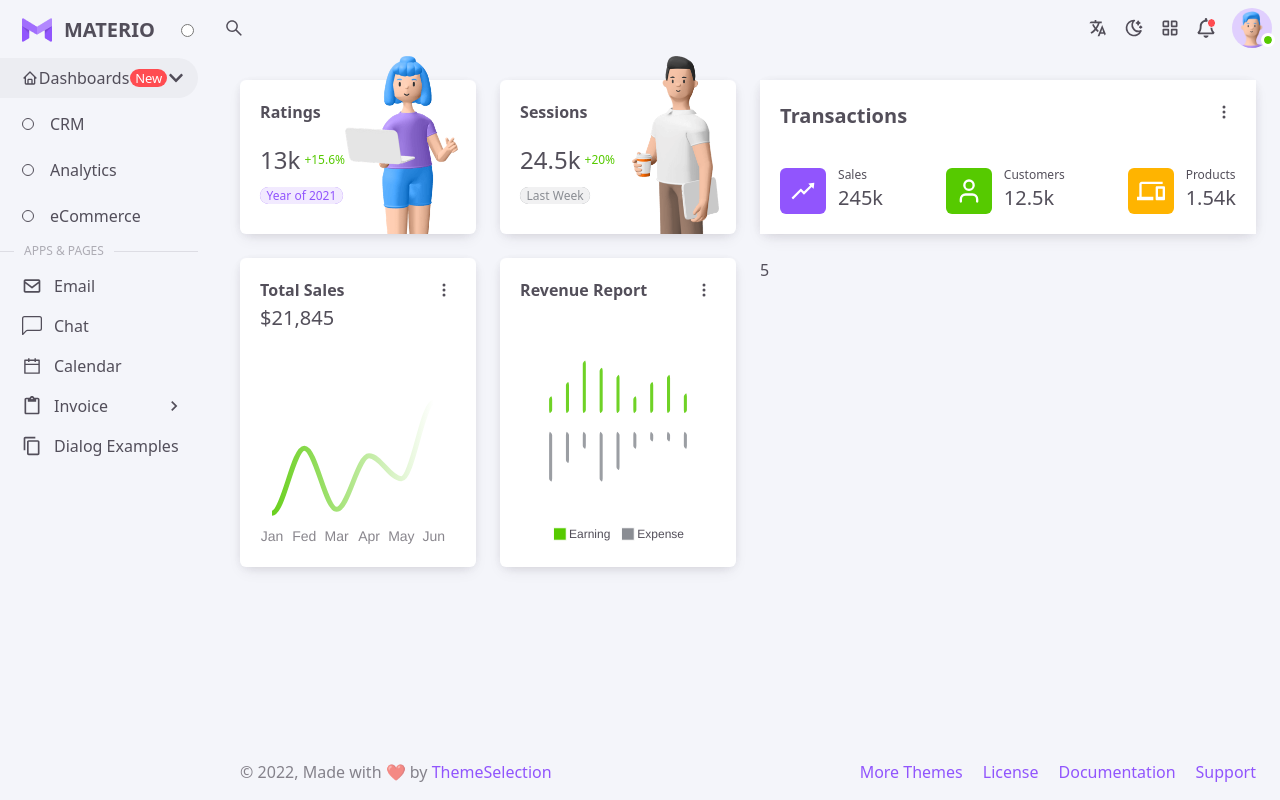
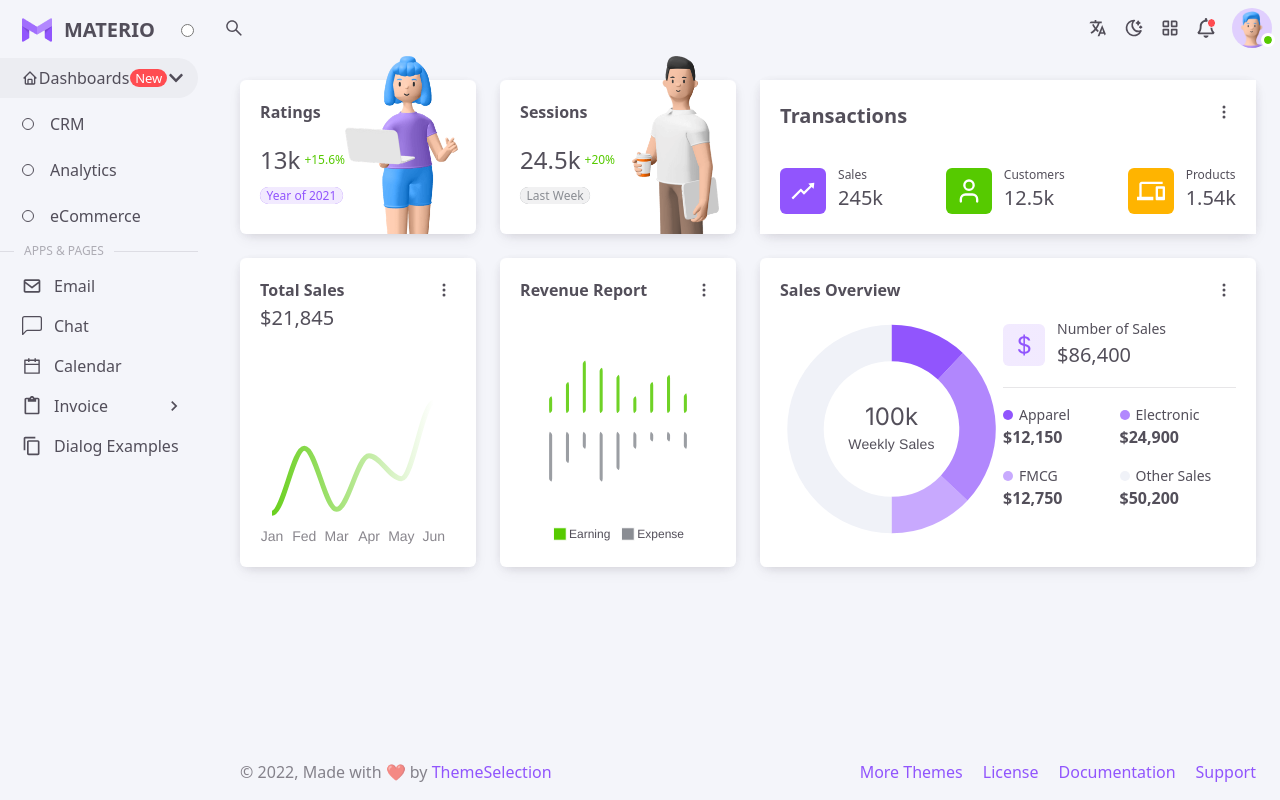
Before and after one commit to Ali503-7/Admin-Dashboard, a React (Vite) app: page / in a window 1280 px wide. Built offline with nearby package versions, Linux system fonts and the light colour scheme.

Commit message:
box-6 is all done

```diff
--- a/package.json
+++ b/package.json
@@ -11,6 +11,7 @@
   },
   "dependencies": {
     "apexcharts": "^3.41.0",
+    "chart.js": "^4.3.0",
     "react": "^18.2.0",
     "react-apexcharts": "^1.4.0",
     "react-dom": "^18.2.0",
--- a/src/index.scss
+++ b/src/index.scss
@@ -21,7 +21,7 @@
   @apply text-[24px] leading-[32px] font-normal
 }
 .H6 {
-  @apply text-[20px] leading-[32px] font-normal
+  @apply text-[20px] leading-[32px] font-medium
 }
 .Subtile1 {
   @apply text-[16px] leading-[28px] font-normal
@@ -33,7 +33,7 @@
   @apply text-[16px] leading-[24px] font-normal
 }
 .Body2 {
-  @apply text-[14px] leading-[21px] font-semibold
+  @apply text-[14px] leading-[21px] font-normal
 }
 .Capion {
   @apply text-[12px] leading-[14px] font-normal
@@ -142,9 +142,22 @@
   @apply text-[14px] leading-[21px] font-normal text-Light-Text-Secondary dark:text-Dark-Text-Primary;
 }
 
-.apexcharts-bar-area .apexcharts-bar {
-  border-radius: 50%;
-}
 .apexcharts-legend-marker {
   border-radius: 50% !important;
 }
+
+.apexcharts-text.apexcharts-datalabel-label {
+  font-size: 14px;
+  font-family: Inter;
+  font-style: normal;
+  font-weight: 400;
+  letter-spacing: 0.15px;
+}
+
+.apexcharts-text.apexcharts-datalabel-value {
+  font-size: 24px;
+  font-family: Inter;
+  font-style: normal;
+  font-weight: 400;
+  line-height: 133.4%;
+}
--- a/src/pages/CRM/CRM.jsx
+++ b/src/pages/CRM/CRM.jsx
@@ -3,6 +3,7 @@ import Revenue from "./RevenueR";
 import Section from "./Section";
 import Transactions from "./Transactions";
 import TotalSales from "./totalSales";
+import Sales from "./Sales"
 
 const CRM = () => {
   return (
@@ -24,7 +25,12 @@ const CRM = () => {
       <TotalSales />
 
       {/* box-5 */}
-      <Revenue /> 5
+
+      <Revenue />
+
+      {/* box-6 */}
+
+      <Sales />
     </div>
   );
 };
--- a/src/pages/CRM/RevenueR.jsx
+++ b/src/pages/CRM/RevenueR.jsx
@@ -105,9 +105,6 @@ class Revenue extends Component {
           offsetX: 0,
           offsetY: 0,
           format: undefined,
-          axisTicks: {
-            show: false,
-          },
           axisBorder: {
             show: false,
           },
--- /dev/null
+++ b/src/pages/CRM/Sales.jsx
@@ -0,0 +1,145 @@
+import React, { Fragment, useContext } from "react";
+import { ThemeContext } from "../../App";
+import Dots from "./Dots";
+import Chart from "react-apexcharts";
+import {BsCurrencyDollar} from 'react-icons/bs'
+
+const Sales = () => {
+  const { dark } = useContext(ThemeContext);
+
+  const hexDarkAndLight = dark ? "#474360" : "#F0F2F8";
+  const hexDarkAndLight_Lable = dark ? "#E7E3FCDE" : "#3A3541DE";
+
+  const series = [12, 25, 13, 50];
+
+const options = {
+  labels: ["Apparel", "Electronic", "FMCG", "Other Sales"],
+  states: {
+    hover: {
+      filter: {
+        type: "none",
+      },
+    },
+  },
+  chart: {
+    width: 223,
+    type: "donut",
+    offsetY: 0,
+    parentHeightOffset: 0,
+  },
+  stroke: {
+    width: 0,
+  },
+  dataLabels: {
+    enabled: false,
+  },
+  legend: {
+    show: false,
+  },
+  colors: ["#9155FD", "#9155FDB3", "#9155FD80", hexDarkAndLight],
+  plotOptions: {
+    pie: {
+      customScale: 1,
+      donut: {
+        labels: {
+          show: true,
+          name: {
+            show: true,
+            fontSize: "24px ",
+            fontFamily: "Inter, sans-serif",
+            fontWeight: "400",
+            color: hexDarkAndLight_Lable,
+            offsetY: 20,
+          },
+          value: {
+            show: true,
+            fontSize: "44px",
+            fontFamily: "Inter, sans-serif",
+            fontWeight: "400",
+            color: hexDarkAndLight_Lable,
+            offsetY: -20,
+            formatter: function (val) {
+              return `${val}k`;
+            },
+          },
+          total: {
+            show: true,
+            label: "Weekly Sales",
+            color: hexDarkAndLight_Lable,
+            formatter: function (w) {
+              const total = w.globals.seriesTotals.reduce((a, b) => {
+                return a + b;
+              }, 0);
+              return `${total}k`;
+            },
+          },
+        },
+      },
+    },
+  },
+};
+
+  return (
+    <div className="col-span-8 bg-Light-Other-Paper_Card dark:bg-Dark-Other-Paper_Card shadow-Light_6 dark:shadow-Dark_6 flex flex-col justify-between p-5 rounded-md relative">
+      <h1 className="Body1 !font-semibold">Sales Overview</h1>
+      <Dots />
+      <div className="flex flex-row">
+        <Chart
+          type="donut"
+          width={223}
+          height={222}
+          series={series}
+          options={options}
+        />
+        <div className="w-full">
+          <div className="flex flex-row items-center gap-3">
+            <div
+              className={`text-Light-Main-Primary dark:text-Dark-Main-Primary p-[9px] rounded-md ${
+                dark ? "Dark_Bg_Span" : "Bg_Span"
+              }`}
+            >
+              <BsCurrencyDollar className="text-2xl " />
+            </div>
+            <div>
+              <p className="Body2 !font-normal">Number of Sales</p>
+              <h6 className="H6">$86,400</h6>
+            </div>
+          </div>
+          <div className="w-full h-px bg-Light-Other-Divider dark:bg-Dark-Other-Divider my-4"></div>
+          <div className="grid grid-cols-2 grid-rows-2 gap-y-4">
+            <div>
+              <div className="flex flex-row items-center">
+                <span className="bg-[#9155FD] w-[10px] h-[10px] rounded-full mr-[6px]"></span>
+                <p className="Body2">Apparel</p>
+              </div>
+              <h6 className="Body1 !font-semibold">$12,150</h6>
+            </div>
+            <div>
+              <div className="flex flex-row items-center">
+                <span className="bg-[#9155FDB3] w-[10px] h-[10px] rounded-full mr-[6px]"></span>
+                <p className="Body2">Electronic</p>
+              </div>
+              <h6 className="Body1 !font-semibold">$24,900</h6>
+            </div>
+            <div>
+              <div className="flex flex-row items-center">
+                <span className="bg-[#9155FD80] w-[10px] h-[10px] rounded-full mr-[6px]"></span>
+                <p className="Body2">FMCG</p>
+              </div>
+              <h6 className="Body1 !font-semibold">$12,750</h6>
+            </div>
+            <div>
+              <div className="flex flex-row items-center">
+                <span className="dark:bg-[#474360] bg-[#F0F2F8] w-[10px] h-[10px] rounded-full mr-[6px]"></span>
+                <p className="Body2">Other Sales</p>
+              </div>
+              <h6 className="Body1 !font-semibold">$50,200</h6>
+            </div>
+          </div>
+        </div>
+      </div>
+    </div>
+  );
+};
+
+export default Sales;
```
Also changed, not shown: 1 other file (tests, documents, lock files or other folders).
